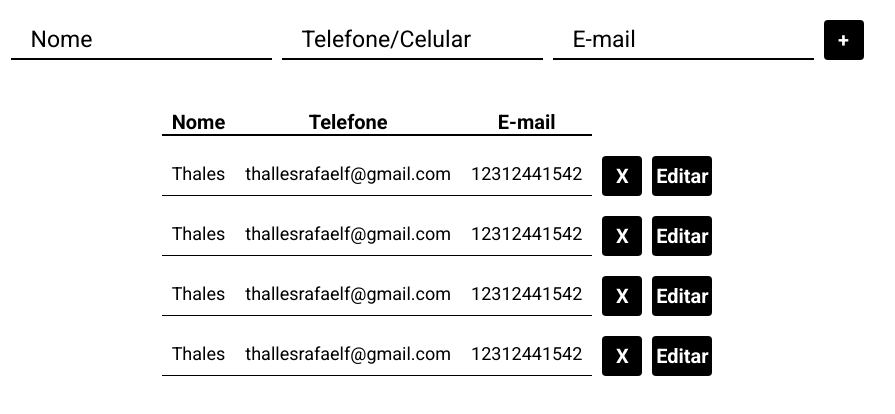
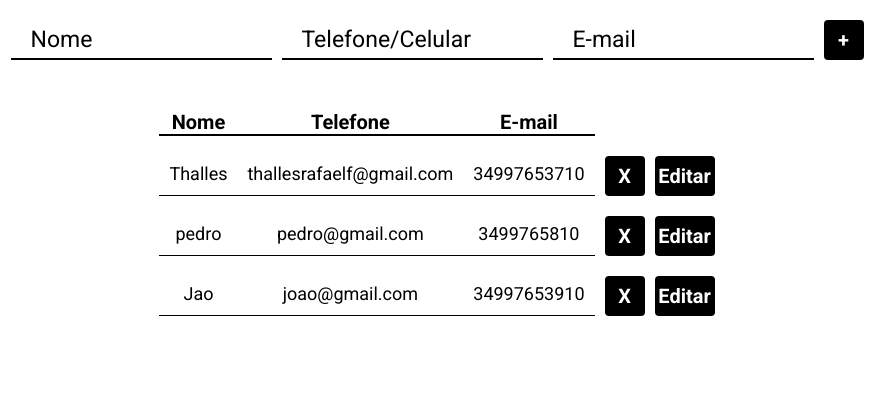
Before and after one commit to thallesrafaell/lista-contatos-react-redux, a React (Create React App) app: page / in a window 1280 px wide. Shown: the top 414 px of the page, without its empty margins (203-1098 px from the left). Built offline with nearby package versions, Linux system fonts and the light colour scheme.

Commit message:
criando store e importando listagem de contatos

```diff
--- a/src/App.tsx
+++ b/src/App.tsx
@@ -1,15 +1,20 @@
+import { Provider } from 'react-redux'
 import Formulario from './containers/Formulario'
 import ListaContatos from './containers/ListaContatos'
 import { Container, EstiloGlobal } from './styles'
 
+import store from './store'
+
 function App() {
   return (
     <div className="App">
-      <EstiloGlobal />
-      <Container>
-        <Formulario />
-        <ListaContatos />
-      </Container>
+      <Provider store={store}>
+        <EstiloGlobal />
+        <Container>
+          <Formulario />
+          <ListaContatos />
+        </Container>
+      </Provider>
     </div>
   )
 }
--- a/src/components/Tabela/index.tsx
+++ b/src/components/Tabela/index.tsx
@@ -1,7 +1,15 @@
-import { Botao } from '../../styles'
+import { useState, FormEvent } from 'react'
+import { useDispatch, useSelector } from 'react-redux'
+
+import { cadastrar } from '../../store/reducers/contatos'
+import { RootReducer } from '../../store'
+
 import { BotaoEditar, BotaoTabela, Table, Td, Th } from './styles'
 
 const Tabela = () => {
+  const dispatch = useDispatch()
+  const { itens } = useSelector((state: RootReducer) => state.cadastra)
+
   return (
     <>
       <Table cellSpacing={0}>
@@ -13,34 +21,15 @@ const Tabela = () => {
           </tr>
         </thead>
         <tbody>
-          <tr>
-            <Td>Thales</Td>
-            <Td>thallesrafaelf@gmail.com</Td>
-            <Td>12312441542</Td>
-            <BotaoTabela>X</BotaoTabela>
-            <BotaoEditar>Editar</BotaoEditar>
-          </tr>
-          <tr>
-            <Td>Thales</Td>
-            <Td>thallesrafaelf@gmail.com</Td>
-            <Td>12312441542</Td>
-            <BotaoTabela>X</BotaoTabela>
-            <BotaoEditar>Editar</BotaoEditar>
-          </tr>
-          <tr>
-            <Td>Thales</Td>
-            <Td>thallesrafaelf@gmail.com</Td>
-            <Td>12312441542</Td>
-            <BotaoTabela>X</BotaoTabela>
-            <BotaoEditar>Editar</BotaoEditar>
-          </tr>
-          <tr>
-            <Td>Thales</Td>
-            <Td>thallesrafaelf@gmail.com</Td>
-            <Td>12312441542</Td>
-            <BotaoTabela>X</BotaoTabela>
-            <BotaoEditar>Editar</BotaoEditar>
-          </tr>
+          {itens.map((contato) => (
+            <tr key={contato.numero}>
+              <Td>{contato.nome}</Td>
+              <Td>{contato.email}</Td>
+              <Td>{contato.numero}</Td>
+              <BotaoTabela>X</BotaoTabela>
+              <BotaoEditar>Editar</BotaoEditar>
+            </tr>
+          ))}
         </tbody>
       </Table>
     </>
--- /dev/null
+++ b/src/models/Contatos.ts
@@ -0,0 +1,13 @@
+class Contatos {
+  nome: string
+  email: string
+  numero: number
+
+  constructor(nome: string, email: string, numero: number) {
+    this.nome = nome
+    this.email = email
+    this.numero = numero
+  }
+}
+
+export default Contatos
--- /dev/null
+++ b/src/store/index.ts
@@ -0,0 +1,11 @@
+import { configureStore } from '@reduxjs/toolkit'
+import contatosReducers from './reducers/contatos'
+const store = configureStore({
+  reducer: {
+    cadastra: contatosReducers
+  }
+})
+
+export default store
+
+export type RootReducer = ReturnType<typeof store.getState>
--- /dev/null
+++ b/src/store/reducers/contatos.ts
@@ -0,0 +1,46 @@
+import { PayloadAction, createSlice } from '@reduxjs/toolkit'
+import Contatos from '../../models/Contatos'
+
+type ContatosState = {
+  itens: Contatos[]
+}
+
+const initialState: ContatosState = {
+  itens: [
+    {
+      nome: 'Thalles',
+      email: 'thallesrafaelf@gmail.com',
+      numero: 34997653710
+    },
+    {
+      nome: 'pedro',
+      email: 'pedro@gmail.com',
+      numero: 3499765810
+    },
+    {
+      nome: 'Jao',
+      email: 'joao@gmail.com',
+      numero: 34997653910
+    }
+  ]
+}
+
+const contatosSlice = createSlice({
+  name: 'Lista de contatos',
+  initialState,
+  reducers: {
+    cadastrar: (state, action: PayloadAction<Contatos>) => {
+      const contatoExiste = state.itens.find((contato) => {
+        contato.numero === action.payload.numero
+        if (contatoExiste) {
+          return alert('Contato Já Adcionado na lista')
+        } else {
+          state.itens.push(action.payload)
+        }
+      })
+    }
+  }
+})
+
+export const { cadastrar } = contatosSlice.actions
+export default contatosSlice.reducer
```
